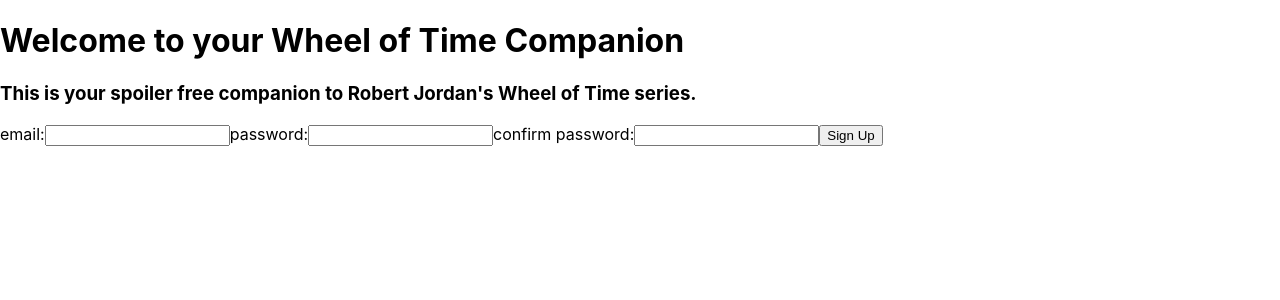
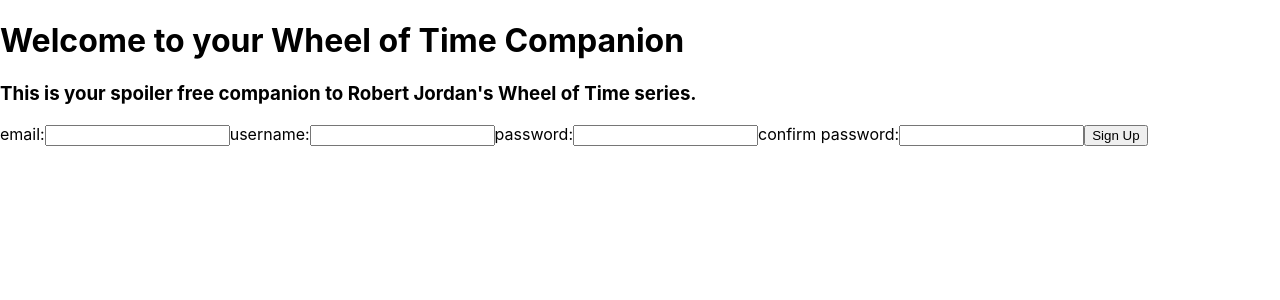
Before and after one commit to Mikelanne/wot-companion, a React (Create React App) app: page / in a window 1280 px wide. Shown: the top 300 px of the page. Built offline with nearby package versions, Linux system fonts and the light colour scheme; a web font is replaced by a local one.

Commit message:
forgot about username

```diff
--- a/src/components/auth/Registration.js
+++ b/src/components/auth/Registration.js
@@ -51,6 +51,13 @@ export default class Registration extends Component {
                         value={this.state.email}
                         onChange={this.handleChange}
                     />
+                   <label>username:</label>
+                   <input
+                        type="text"
+                        name="username"
+                        value={this.state.username}
+                        onChange={this.handleChange}
+                    />
                    <label>password:</label>
                    <input
                         type="password"
```
